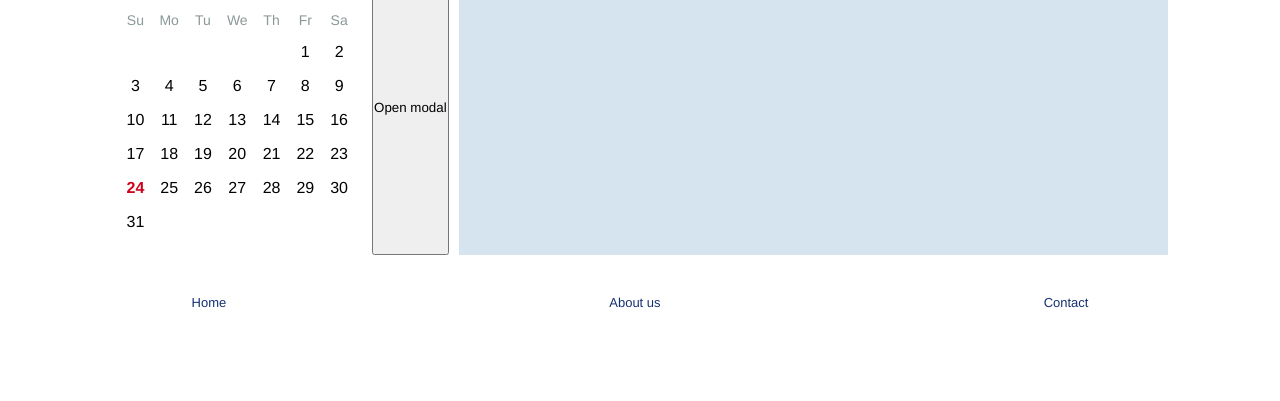
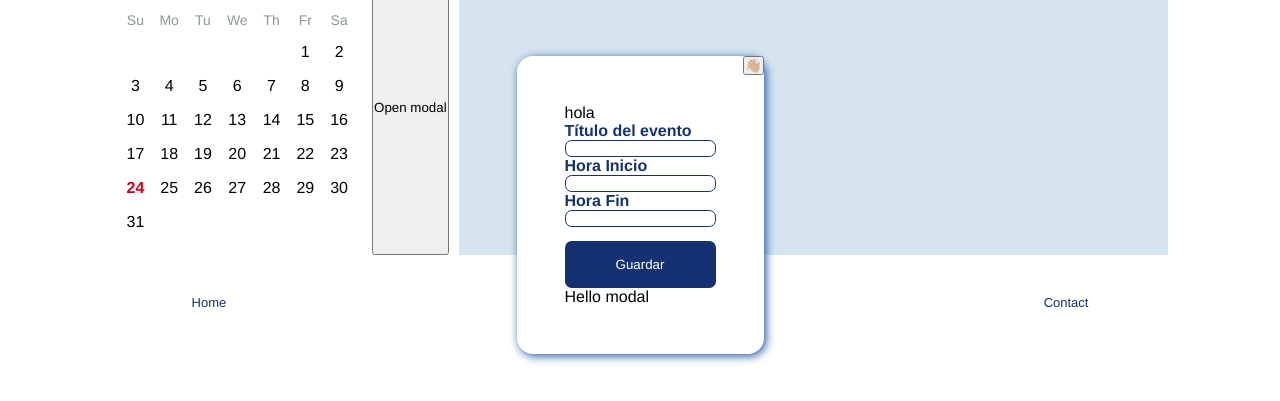
Before and after one commit to EstiBv/DatePicker--technical-test-, a React app: page / in a window 1280 px wide. Both pictures are taken after a click on the element "10". Shown: the part 195-596 px from the top of the page. Built offline with nearby package versions, Linux system fonts and the light colour scheme.

Commit message:
add modal in calendar event

```diff
--- a/src/components/App.js
+++ b/src/components/App.js
@@ -7,22 +7,25 @@ import Modal from "./main/Modal";
 import Calendar from "./main/Calendar";
 import Aside from "./main/Aside";
 import Footer from "./Footer";
+// import Form from "./main/Form";
 
 const App = () => {
   // states
   const [active, setActive] = useState(false);
+  // const [selectDay, setSelectDay] = useState(undefined);
 
   // events
 
   const handleModal = () => {
     setActive(!active);
+    // setSelectDay(day.toLocaleDateString());
   };
 
   return (
     <React.Fragment>
       <Header />
       <main className="mainContainer">
-        <Calendar />
+        <Calendar handleModal={handleModal} />
         <Modal active={active} handleModal={handleModal}>
           {" "}
           Hello modal
--- a/src/components/main/Calendar.js
+++ b/src/components/main/Calendar.js
@@ -2,14 +2,11 @@ import React, { useEffect, useState } from "react";
 import DayPicker from "react-day-picker";
 import "react-day-picker/lib/style.css";
 
-// import Modal from "./Modal";
-
 import "../../styles/App.scss";
 
-const Calendar = () => {
+const Calendar = (props) => {
   // state
   const [selectDay, setSelectDay] = useState(undefined);
-
   console.log(selectDay);
 
   // component to clear dates
@@ -26,7 +23,10 @@ const Calendar = () => {
   return (
     <React.Fragment>
       <div className="containerDate">
-        <DayPicker onDayClick={handleDay} day={selectDay} />
+        <DayPicker
+          onDayClick={handleDay ? props.handleModal : false}
+          selectDay={selectDay}
+        />
       </div>
     </React.Fragment>
   );
--- a/src/components/main/Form.js
+++ b/src/components/main/Form.js
@@ -1,5 +1,5 @@
 import React from "react";
-
+import "../../styles/Form.scss";
 const Form = () => {
   const handleFormSubmit = (ev) => {
     ev.preventDefault();
@@ -9,16 +9,22 @@ const Form = () => {
   return (
     <>
       <form onSubmit={handleFormSubmit} className="form">
-        <label htmlFor="title">Título</label>
-        <input type="text" name="text" id="title" />
+        <label htmlFor="title" className="form__label">
+          Título del evento
+        </label>
+        <input type="text" name="text" id="title" className="form__input" />
 
-        <label htmlFor="title">Hora Inicio</label>
-        <input type="text" name="text" id="inicio" />
+        <label htmlFor="inicio" className="form__label">
+          Hora Inicio
+        </label>
+        <input type="text" name="text" id="inicio" className="form__input" />
 
-        <label htmlFor="title">Hora Fin</label>
-        <input type="text" name="text" id="fin" />
+        <label htmlFor="fin" className="form__label">
+          Hora Fin
+        </label>
+        <input type="text" name="text" id="fin" className="form__input" />
         {/* import date hours */}
-        <input type="submit" value="Guardar" />
+        <input type="submit" value="Guardar" className="form__button" />
       </form>
     </>
   );
--- a/src/components/main/Modal.js
+++ b/src/components/main/Modal.js
@@ -12,12 +12,14 @@ class Modal extends React.Component {
       <Portal>
         {active && (
           <div className="modalWrapper">
+            {" "}
             <div className="modalWindow">
+              {" "}
+              hola
               <button className="modalBtn" onClick={handleModal}>
                 👋🏼
               </button>
               <Form />
-
               <div>{children}</div>
               <div onClick={handleModal} className="modalBack"></div>
             </div>
--- /dev/null
+++ b/src/styles/Form.scss
@@ -0,0 +1,21 @@
+.form {
+  display: flex;
+  flex-direction: column;
+  justify-content: space-between;
+  &__label {
+    color: var(--dark);
+    font-weight: bold;
+  }
+  &__input {
+    border: 0.1em solid var(--dark);
+    border-radius: 0.5em;
+  }
+  &__button {
+    margin-top: 1em;
+    background-color: var(--dark);
+    padding: 1.2em;
+    border-radius: 0.5em;
+    border-style: none;
+    color: var(--basic);
+  }
+}
--- a/src/styles/Modal.scss
+++ b/src/styles/Modal.scss
@@ -10,10 +10,10 @@
 }
 .modalWindow {
   position: relative;
-  background-color: #ffffff;
+  background-color: var(--basic);
   border-radius: 1em;
   padding: 3em;
-  box-shadow: 2px 2px 10px rgba($color: #00000042, $alpha: 1);
+  box-shadow: 2px 2px 10px (var(--medium));
 }
 .modalBtn {
   position: absolute;
```
